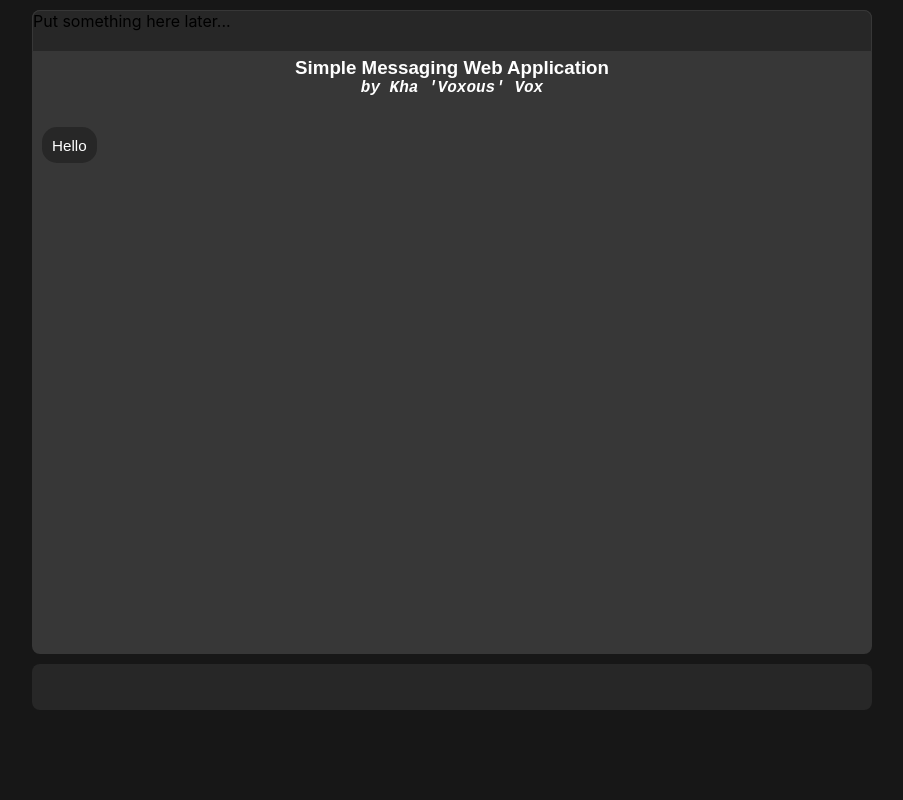
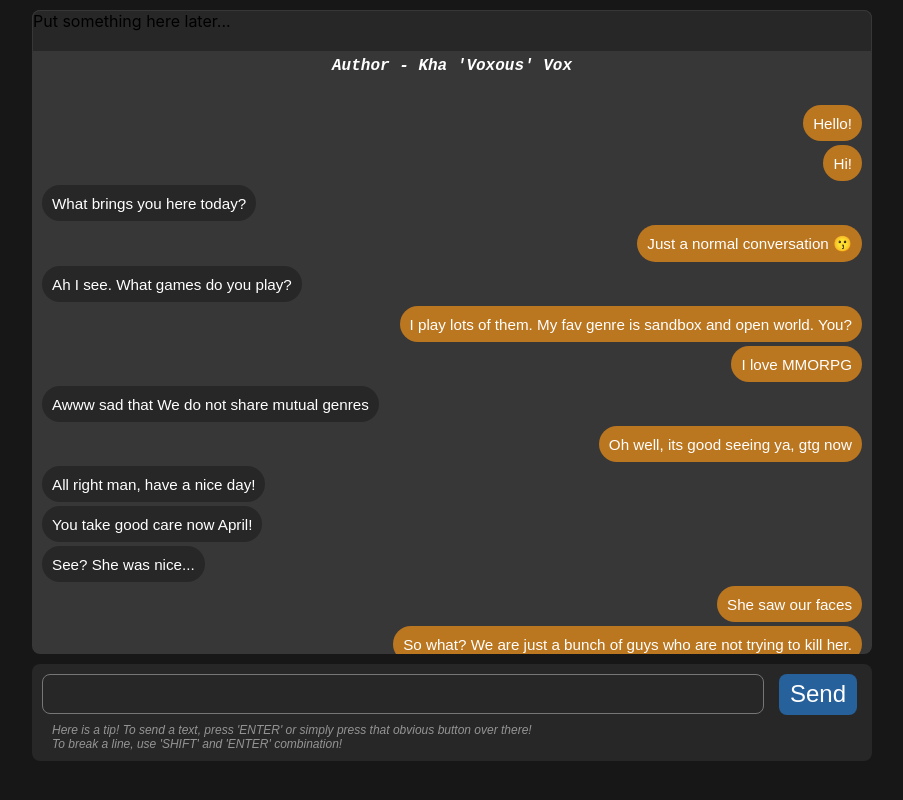
Before and after one commit to zachvoxwatt/web-messaging-application, a React (Create React App) app in the folder frontapp/: page / in a window 1280 px wide. Shown: the whole page, without its empty margins (188-1091 px from the left). Built offline with nearby package versions, Linux system fonts and the light colour scheme.

Commit message:
v0.0.3
- Completed the ChatWidget
- Ready for backend integration

```diff
--- a/frontapp/src/css/chat_comp.css
+++ b/frontapp/src/css/chat_comp.css
@@ -70,5 +70,73 @@ body
     background-color: #272727;
     border-radius: 8px;
     width: 840px;
-    height: 46px;
 }
+
+.chatInputUtils { width: 840px }
+
+#chatInputBox
+{
+    font-family: sans-serif;
+    word-wrap: break-word;
+    overflow: auto;
+    overflow-x: hidden;
+    resize: none;
+    background-color: #272727;
+    color: white;
+    font-size: 1em;
+    border-radius: 8px;
+    width: 700px;
+    max-height: 54px;
+    padding: 10px;
+    margin: 10px 0px 0px 10px
+}
+
+#chatInputBox:focus { outline: none }
+
+#chatInputSendButton
+{
+    float: right;
+    color: #ffffff;
+    border: solid transparent;
+    background-color: #26619c;
+    height: 40.5px;
+    padding: 0px 10px 0px 10px;
+    margin: 10px;
+    margin-right: 15px;
+    border-radius: 8px;
+    border-width: 1px;
+    font-weight: 500;
+    font-size: 1.5em;
+}
+
+#chatInputSendButton:focus { outline: none }
+#chatInputSendButton:hover
+{
+    color: #26619c;
+    background-color: white;
+}
+
+#chatInputSendButton:active
+{
+    color: #26619c;
+    background-color: #afafaf;
+}
+
+#chatInputSendButton[disabled], #chatInputSendButton:hover[disabled], #chatInputSendButton:active[disabled]
+{
+    background-color: #26619c;
+    color: white;
+    opacity: 0.5
+}
+
+#chatInputTips
+{
+    color: white;
+    font-family: sans-serif;
+    font-style: italic;
+    margin: 0;
+    padding: 5px 0px 10px 20px;
+    font-size: 0.75em;
+    opacity: 0.5;
+    font-weight: 100;
+}
--- /dev/null
+++ b/frontapp/src/css/chat_scrollbar.css
@@ -0,0 +1,32 @@
+*
+{
+    scrollbar-width: thin;
+    scrollbar-color: #606060 #373737;
+}
+
+/* Works on Chrome, Edge, and Safari */
+#chatScrollerComp::-webkit-scrollbar, #chatInputBox::-webkit-scrollbar
+{
+  width: 5px;
+  height: 100px
+}
+
+#chatScrollerComp::-webkit-scrollbar-track, #chatInputBox::-webkit-scrollbar-track
+{
+    background: #373737;
+    border-radius: 4px;
+}
+
+#chatScrollerComp::-webkit-scrollbar-track { margin-bottom:  5px }
+#chatInputBox::-webkit-scrollbar-track
+{
+    margin-top: 6px;
+    margin-bottom: 6px;
+}
+
+#chatScrollerComp::-webkit-scrollbar-thumb, #chatInputBox::-webkit-scrollbar-thumb
+{
+  background-color: #606060;
+  border-radius: 5px;
+  width: 10px
+}
--- a/frontapp/src/css/chat_text.css
+++ b/frontapp/src/css/chat_text.css
@@ -1,21 +1,19 @@
 .chatTextMain
 {
+    display: inline-block;
     width: 830px;
 }
 
 .chatTextContent
 {
-    display: inline-block;
     font-family: sans-serif;
-    background-color: #272727;
     color: white;
     word-wrap: normal;
     border-style: none;
-    border-radius: 15px;
+    border-radius: 20px;
     margin-left: 10px;
     padding: 10px 10px 9px 10px;
+    margin: 0px 0px 0px 10px;
     font-size: 0.95em;
     max-width: 491px;
-    margin-top: 0px;
-    margin-bottom: 2px;
 }
--- a/frontapp/src/css/signin.css
+++ b/frontapp/src/css/signin.css
@@ -76,6 +76,7 @@ body
 {
   font-weight: bold;
   border-style: none;
+  border-width: 0px;
   color: white;
   background-color: #238636;
   border-radius: 4px;
@@ -87,3 +88,8 @@ body
 
 #signinButton:hover { background-color: #2ea745; }
 #signinButton:active { background-color: #238636; }
+#signinButton[disabled], #signinButton:active[disabled], #signinButton:hover[disabled]
+{
+  background-color: #238636;
+  opacity: 0.5;
+}
--- a/frontapp/src/scripts/App.js
+++ b/frontapp/src/scripts/App.js
@@ -1,4 +1,4 @@
-//import SigninWidget from './login';
+//import SigninWidget from './signin';
 import ChatWidget from './chat';
 
 const ExecutingApplication = () => {
--- a/frontapp/src/scripts/chat.js
+++ b/frontapp/src/scripts/chat.js
@@ -1,11 +1,54 @@
+import '../css/chat_scrollbar.css'
 import '../css/chat_comp.css'
 import '../css/chat_text.css'
 import React from "react";
 
-const randomarr = ['Hello']
+const randomarr = ['Hello!', 'Hi!', 'What brings you here today?', 'Just a normal conversation 😗', 'Ah I see. What games do you play?', 'I play lots of them. My fav genre is sandbox and open world. You?', 'I love MMORPG', 'Awww sad that We do not share mutual genres', 'Oh well, its good seeing ya, gtg now', 'All right man, have a nice day!', 'You take good care now April!', 'See? She was nice...', 'She saw our faces', 'So what? We are just a bunch of guys who are not trying to kill her.', 'If you say so...', 'Common Brenner, I know you are better than that.', "Let's go kill those gun-toting assholes she was talking about. That will brighten your day up."]
 
 const ChatWidget = () =>
 {
+    const updateInputBox = (event) =>
+    {
+        event.target.scrollTop = event.target.scrollHeight
+        event.target.style.height = 'auto'
+        event.target.style.height = event.target.scrollHeight - 20 + 'px'
+
+        if (event.target.value.trim().length === 0) document.getElementById('chatInputSendButton').disabled = true
+        else document.getElementById('chatInputSendButton').disabled = false
+    }
+
+    const enterKeyPressed = (event) =>
+    {
+        let regexrule = /^\n*$/
+        let keycode = (event.keyCode ? event.keyCode : event.which)
+        let contents = event.target.value
+
+        if(keycode === 13 && !event.shiftKey)
+        {
+            if (contents !== '' && (contents.match(regexrule) === null))
+            {
+                let tobeSent = event.target.value.trim()
+                sendText(tobeSent) // send message method goes here!
+            }
+
+            event.target.value = ''
+            event.preventDefault()
+        }
+    }
+
+    const sendText = (data) =>
+    {
+        let contents
+        if (data) contents = data
+        else contents = document.getElementById('chatInputBox').value
+
+        if (contents.trim().length === 0) { document.getElementById('chatInputSendButton').disabled = true; return }
+        else document.getElementById('chatInputSendButton').disabled = false
+
+        console.log(contents.trim()) // send method here!
+        document.getElementById('chatInputBox').value = ''
+    }
+
     return(
         <div className="chatMain">
            <div className='chatDisplayComp'>
@@ -15,26 +58,44 @@ const ChatWidget = () =>
 
                 <div id='chatScrollerComp'>
                     <div id='chatAppInfo'>
-                        <h3 id='chatAppIntro'>Simple Messaging Web Application</h3>
-                        <h4 id='chatAppAuthor'>by Kha 'Voxous' Vox</h4>
+                        <h4 id='chatAppAuthor'>Author - Kha 'Voxous' Vox</h4>
                     </div>
 
-                    {randomarr.map(itor => <ChatTextBubble data={itor} />)}
+                    {randomarr.map(itor => <ChatTextBubble key={Math.floor(Math.random() * 2147483647)} data={itor} />)}
                 </div>
             </div>
 
             <div className='chatInputComp'>
-
+                <div className='chatInputUtils'>
+                    <textarea rows='1' id='chatInputBox' onKeyDown={(event) => enterKeyPressed(event)} onChange={(event) => { updateInputBox(event) }}></textarea>
+                    <button id='chatInputSendButton' onClick={(e) => sendText()}>Send</button>
+                </div>
+                <p id='chatInputTips'>Here is a tip! To send a text, press 'ENTER' or simply press that obvious button over there!<br/>To break a line, use 'SHIFT' and 'ENTER' combination!</p>
             </div>
         </div>
     )
 }
 
+const bubbleStyles = {
+    received: {
+        background: '#272727',
+        float: 'left'
+    },
+    sent: {
+        background: '#bb7620',
+        float: 'right'
+    }
+}
+
 const ChatTextBubble = (props) =>
 {
+    let selected_style
+    if (Math.floor(Math.random() * 2) === 0) selected_style = bubbleStyles.received
+    else selected_style = bubbleStyles.sent
+
     return(
         <div className='chatTextMain'>
-            <p className='chatTextContent'>{props.data}</p>
+            <p style={selected_style} className='chatTextContent'>{props.data}</p>
         </div>
     )
 }
```
Also changed, not shown: frontapp/src/scripts/signin.js (+14 -9 lines).
